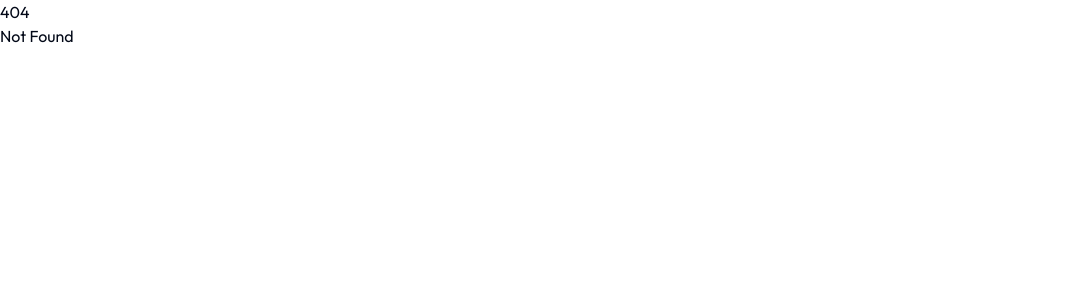
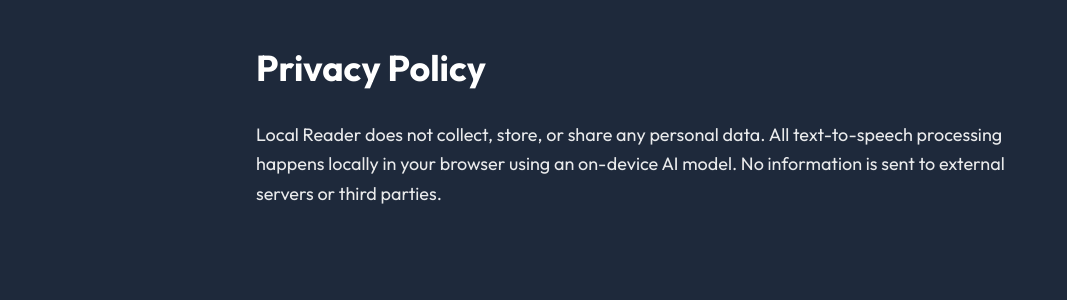
Before and after one commit to SambhavG/SambhavG.github.io, a SvelteKit app: page /localreader in a window 1280 px wide. Before the commit this address had no page. Shown: the top 300 px of the page, without its empty margins (0-1067 px from the left). Built offline with nearby package versions, Linux system fonts and the light colour scheme; a web font is replaced by a local one.

Commit message:
privacy policy

```diff
--- a/src/routes/+page.svelte
+++ b/src/routes/+page.svelte
@@ -9,7 +9,7 @@
 		Work: [
 			{
 				name: 'Jane Street',
-				description: 'Incoming Quant Trader',
+				description: 'Quant Trader Intern',
 				image: 'images/image_jane.png',
 				link: 'https://www.janestreet.com/'
 			},
--- /dev/null
+++ b/src/routes/localreader/+page.svelte
@@ -0,0 +1,19 @@
+<svelte:head>
+	<title>LocalReader Privacy Policy</title>
+</svelte:head>
+
+<div
+	class="flex min-h-screen flex-col items-center justify-start bg-slate-800 px-4 py-12 text-white"
+>
+	<div class="w-full max-w-3xl">
+		<h1 class="text-4xl font-bold">Privacy Policy</h1>
+
+		<div class="space-y-5 pt-8 text-lg leading-relaxed opacity-90">
+			<p>
+				Local Reader does not collect, store, or share any personal data. All text-to-speech
+				processing happens locally in your browser using an on-device AI model. No information is
+				sent to external servers or third parties.
+			</p>
+		</div>
+	</div>
+</div>
```
